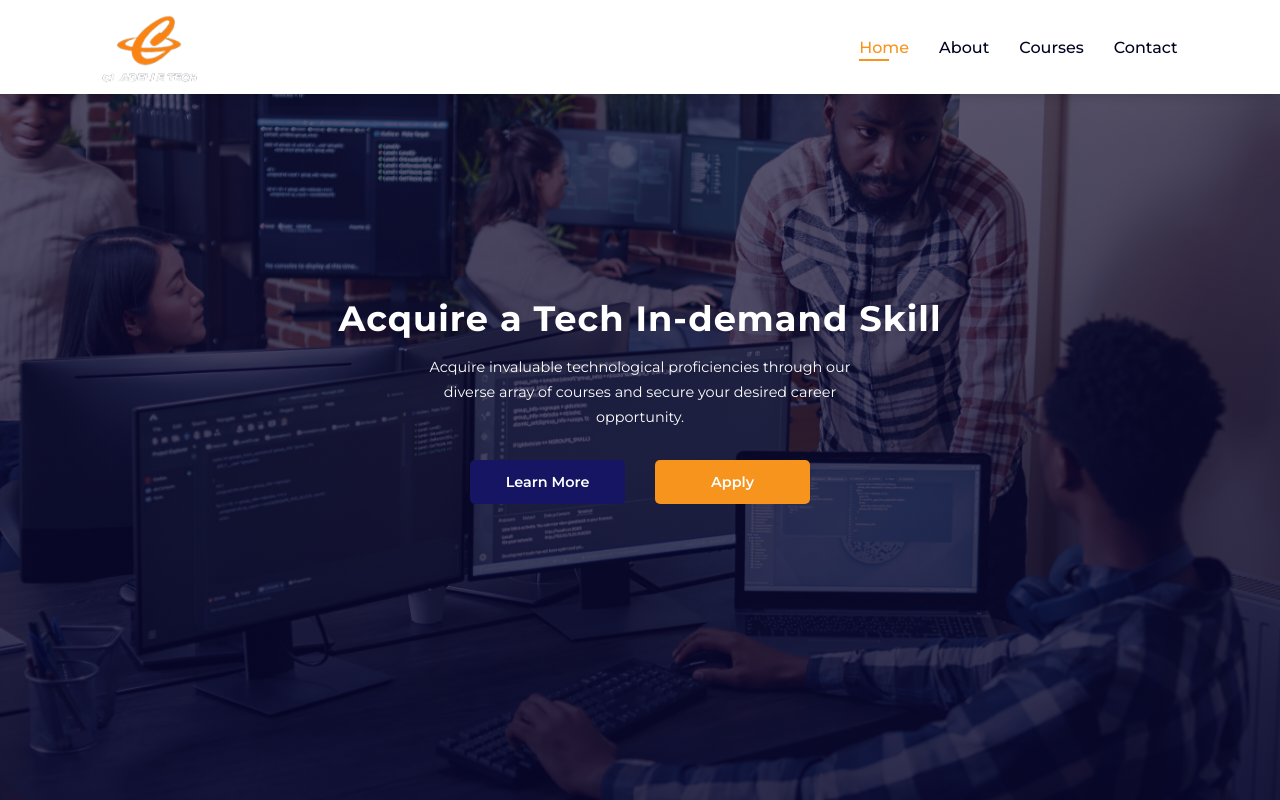
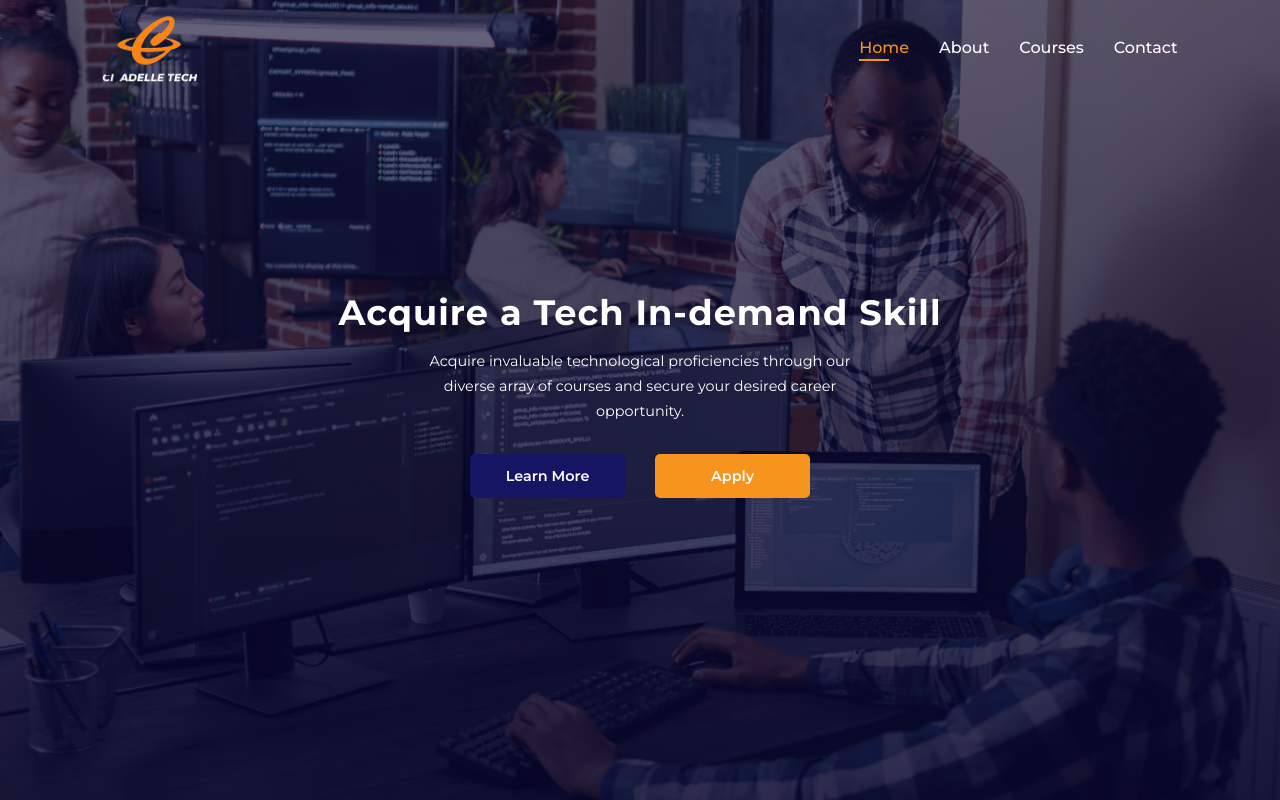
Before and after one commit to CTI-2-0-Web-Developers-team/CTI-2.0-Option2, a plain HTML site: page index.html in a window 1280 px wide. Drawn offline with nearby package versions, Linux system fonts and the light colour scheme.

Commit message:
Update style.css

```diff
--- a/style.css
+++ b/style.css
@@ -41,13 +41,13 @@ h6 {
 nav {
   display: flex;
   width: 100%;
-  background-color: var(--white);
+  /* background-color: var(--white); */
   flex-direction: row;
   justify-content: space-between;
   align-items: center;
-  box-shadow: 2px 2px 10px rgba(0, 0, 0, 0.15);
+  /* box-shadow: 2px 2px 10px rgba(0, 0, 0, 0.15); */
   padding: 0.9vw 8vw;
-  position: fixed;
+  /* position: fixed; */
 
 }
 
@@ -71,7 +71,7 @@ nav .navigation {
 }
 
 
-/* .logo-container {
+.logo-container {
   display: flex;
   flex-direction: column;
   align-items: center;
@@ -82,7 +82,7 @@ color: var(--white);
 font-weight:800;
 font-style: italic;
 font-size: 12px;
-} */
+}
 
 nav .navigation ul {
   display: flex;
@@ -96,7 +96,7 @@ nav .navigation ul li {
 }
 
 nav .navigation ul li a {
-  color: var(--Blue);
+  color: var(--white);
   font-size: 16px;
   font-weight: 500;
   transition: 0.3s ease;
@@ -123,19 +123,23 @@ nav .navigation ul li a:hover {
 }
 
 /* HOME */
-#home {
-  background-image: linear-gradient(rgba(9, 5, 54, 0.6), rgba(5, 4, 46, 0.8)), url(Assets/Images/background-pix.webp);
+.backdrop {
+ background-image: linear-gradient(rgba(9, 5, 54, 0.6), rgba(5, 4, 46, 0.8)), url(Assets/Images/background-pix.webp);
   height: 100vh;
   width: 100%;
   background-size: cover;
   background-position: center;
+}
+
+#home {
   display: flex;
   flex-direction: column;
   justify-content: center;
   align-items: center;
   text-align: center;
   padding: 40px 20px 40px;
-}
+    height: 75vh;
+  }
 
 #home h1 {
   color: var(--white);
@@ -416,11 +420,6 @@ nav .navigation ul li a:hover {
     color: var(--white);
   }
 
-  #navbar li a.underline::after,
-#navbar li a:hover::after {
-  display: none;
-}
-
 
 
   #home p {
```
